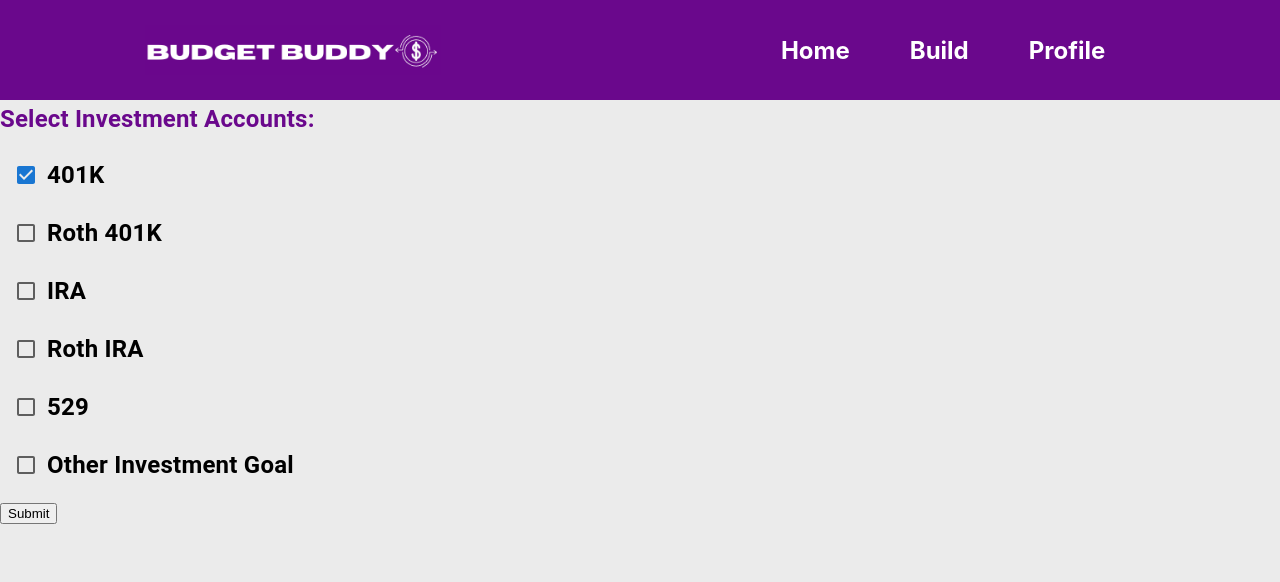
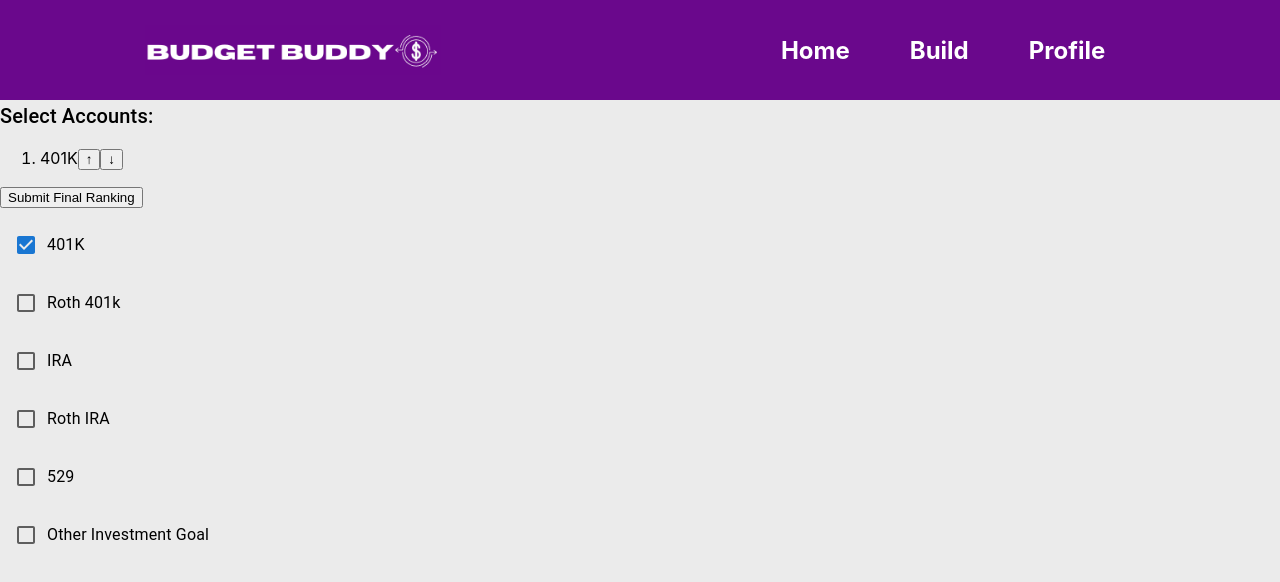
Before and after one commit to amithasound/budget-app, a React (Create React App) app in the folder react-copilot-test/budget-buddy/: page /AccountGoals in a window 1280 px wide. Both pictures are taken after a click on the label "401K". Shown: the top 582 px of the page. Built offline with nearby package versions, Linux system fonts and the light colour scheme.

Commit message:
Attempted to add ordering functionality to AccountGoals.js

```diff
--- a/react-copilot-test/budget-buddy/src/AccountGoals.js
+++ b/react-copilot-test/budget-buddy/src/AccountGoals.js
@@ -4,7 +4,6 @@ import Checkbox from '@mui/material/Checkbox';
 import FormControlLabel from '@mui/material/FormControlLabel';
 import List from '@mui/material/List';
 import ListItem from '@mui/material/ListItem';
-
 
 const AccountGoals = () => {
     const [selectedAccounts, setSelectedAccounts] = useState([]);
@@ -16,83 +15,110 @@ const AccountGoals = () => {
             setSelectedAccounts([...selectedAccounts, account]);
         }
     };
-
-    const handleSubmit = () => {
-        console.log("Selected Accounts:", selectedAccounts);
+    const handleMoveUp = (index) => {
+        if (index > 0) {
+            const updatedAccounts = [...selectedAccounts];
+            const temp = updatedAccounts[index];
+            updatedAccounts[index] = updatedAccounts[index - 1];
+            updatedAccounts[index - 1] = temp;
+            setSelectedAccounts(updatedAccounts);
+        }
+    };
+    const handleMoveDown = (index) => {
+        if (index < selectedAccounts.length - 1) {
+            const updatedAccounts = [...selectedAccounts];
+            const temp = updatedAccounts[index];
+            updatedAccounts[index] = updatedAccounts[index + 1];
+            updatedAccounts[index + 1] = temp;
+            setSelectedAccounts(updatedAccounts);
+        }
     };
 
     return (
         <div>
-            <Typography variant="h6" style={{ color: '#6A088C', fontWeight: 'bold', fontSize: '1.5rem' }}>Select Investment Accounts:</Typography>
+            <Typography variant="h6">Select Accounts:</Typography>
+            <ol>
+                {selectedAccounts.map((account, index) => (
+                    <li key={index}>
+                        {account}
+                        <button onClick={() => handleMoveUp(index)}>&uarr;</button>
+                        <button onClick={() => handleMoveDown(index)}>&darr;</button>
+                    </li>
+                ))}
+            </ol>
+            <button onClick={() => {
+                const orderedListItems = selectedAccounts.map((account, index) => account);
+                console.log(orderedListItems);
+            }}>Submit Final Ranking</button>
             <List>
                 <ListItem>
                     <FormControlLabel
                         control={
                             <Checkbox
-                                checked={selectedAccounts.includes("401K")}
-                                onChange={() => handleAccountSelection("401K")}
+                                checked={selectedAccounts.includes('401K')}
+                                onChange={() => handleAccountSelection('401K')}
                             />
                         }
-                        label={<Typography style={{ fontSize: '1.5rem', fontWeight: 'bold' }}>401K</Typography>}
+                        label="401K"
                     />
                 </ListItem>
                 <ListItem>
                     <FormControlLabel
                         control={
                             <Checkbox
-                                checked={selectedAccounts.includes("Roth 401K")}
-                                onChange={() => handleAccountSelection("Roth 401K")}
+                                checked={selectedAccounts.includes('Roth 401K')}
+                                onChange={() => handleAccountSelection('Roth 401K')}
                             />
                         }
-                        label={<Typography style={{ fontSize: '1.5rem', fontWeight: 'bold' }}>Roth 401K</Typography>}
+                        label="Roth 401k"
                     />
                 </ListItem>
                 <ListItem>
                     <FormControlLabel
                         control={
                             <Checkbox
-                                checked={selectedAccounts.includes("IRA")}
-                                onChange={() => handleAccountSelection("IRA")}
+                                checked={selectedAccounts.includes('IRA')}
+                                onChange={() => handleAccountSelection('IRA')}
                             />
                         }
-                        label={<Typography style={{ fontSize: '1.5rem', fontWeight: 'bold' }}>IRA</Typography>}
+                        label="IRA"
                     />
                 </ListItem>
                 <ListItem>
                     <FormControlLabel
                         control={
                             <Checkbox
-                                checked={selectedAccounts.includes("Roth IRA")}
-                                onChange={() => handleAccountSelection("Roth IRA")}
+                                checked={selectedAccounts.includes('Roth IRA')}
+                                onChange={() => handleAccountSelection('Roth IRA')}
                             />
                         }
-                        label={<Typography style={{ fontSize: '1.5rem', fontWeight: 'bold' }}>Roth IRA</Typography>}
+                        label="Roth IRA"
                     />
                 </ListItem>
                 <ListItem>
                     <FormControlLabel
                         control={
                             <Checkbox
-                                checked={selectedAccounts.includes("529")}
-                                onChange={() => handleAccountSelection("529")}
+                                checked={selectedAccounts.includes('529')}
+                                onChange={() => handleAccountSelection('529')}
                             />
                         }
-                        label={<Typography style={{ fontSize: '1.5rem', fontWeight: 'bold' }}>529</Typography>}
+                        label="529"
                     />
                 </ListItem>
                 <ListItem>
                     <FormControlLabel
                         control={
                             <Checkbox
-                                checked={selectedAccounts.includes("Other Investment Goal")}
-                                onChange={() => handleAccountSelection("Other Investment Goal")}
+                                checked={selectedAccounts.includes('Other Investment Goal')}
+                                onChange={() => handleAccountSelection('Other Investment Goal')}
                             />
                         }
-                        label={<Typography style={{ fontSize: '1.5rem', fontWeight: 'bold' }}>Other Investment Goal</Typography>}
+                        label="Other Investment Goal"
                     />
                 </ListItem>
+                {/* Add more ListItem components for additional accounts */}
             </List>
-            <button onClick={handleSubmit}>Submit</button>
         </div>
     );
 };
```
Also changed, not shown: 1 other file (tests, documents, lock files or other folders).
